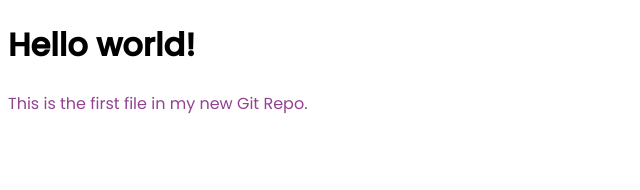
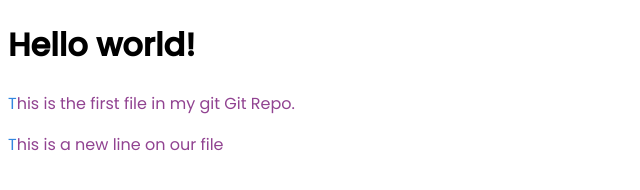
Before and after one commit to Ceempire/git-practice, a plain HTML site: page index.html in a window 1280 px wide. Shown: the whole page, without its empty margins (0-640 px from the left). Drawn offline with Linux system fonts and the light colour scheme.

Commit message:
Updated index.html with a new line and style.css with new styles for the paragraph's first letter

```diff
--- a/index.html
+++ b/index.html
@@ -12,6 +12,7 @@
 </head>
 <body>
     <h1>Hello world!</h1>
-<p>This is the first file in my new Git Repo.</p>
+<p>This is the first file in my git Git Repo.</p>
+<p>This is a new line on our file</p>
 </body>
 </html>
--- a/style.css
+++ b/style.css
@@ -6,3 +6,7 @@ body {
 p {
     color:#914391;
 }
+
+p:first-letter {
+    color:#3387e0;
+}
```
